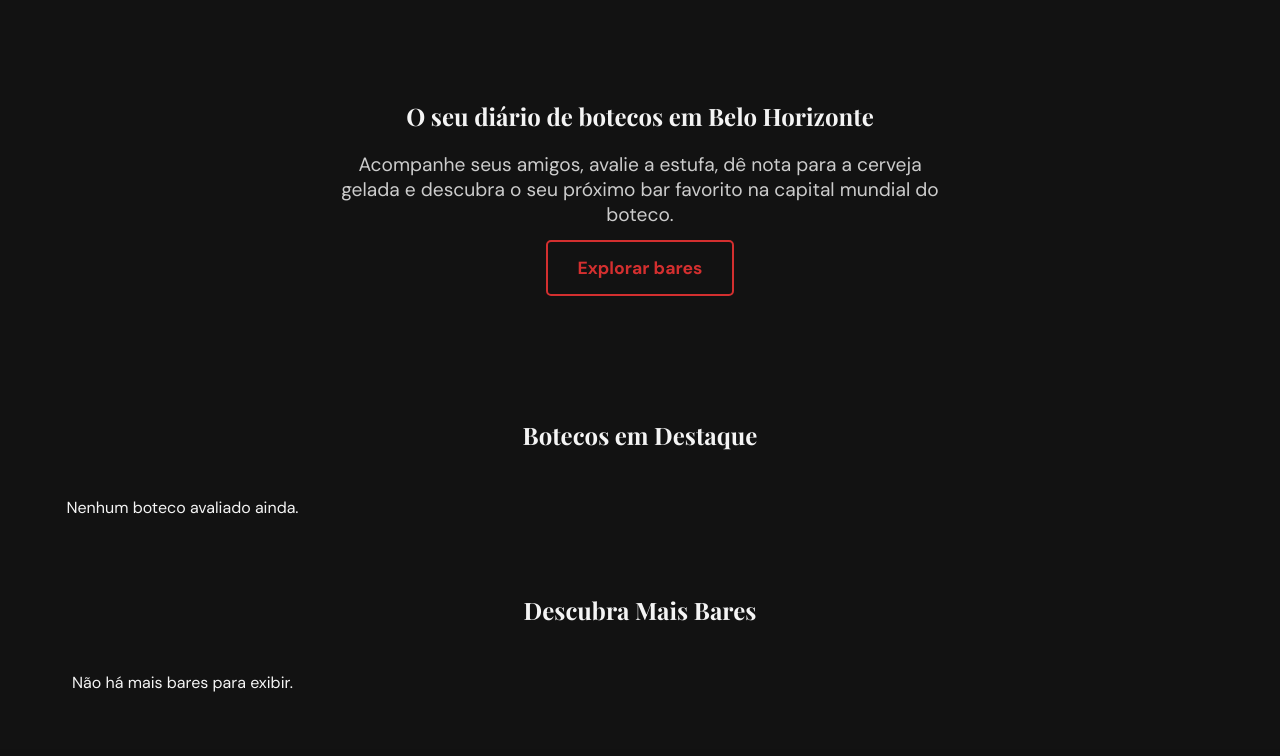
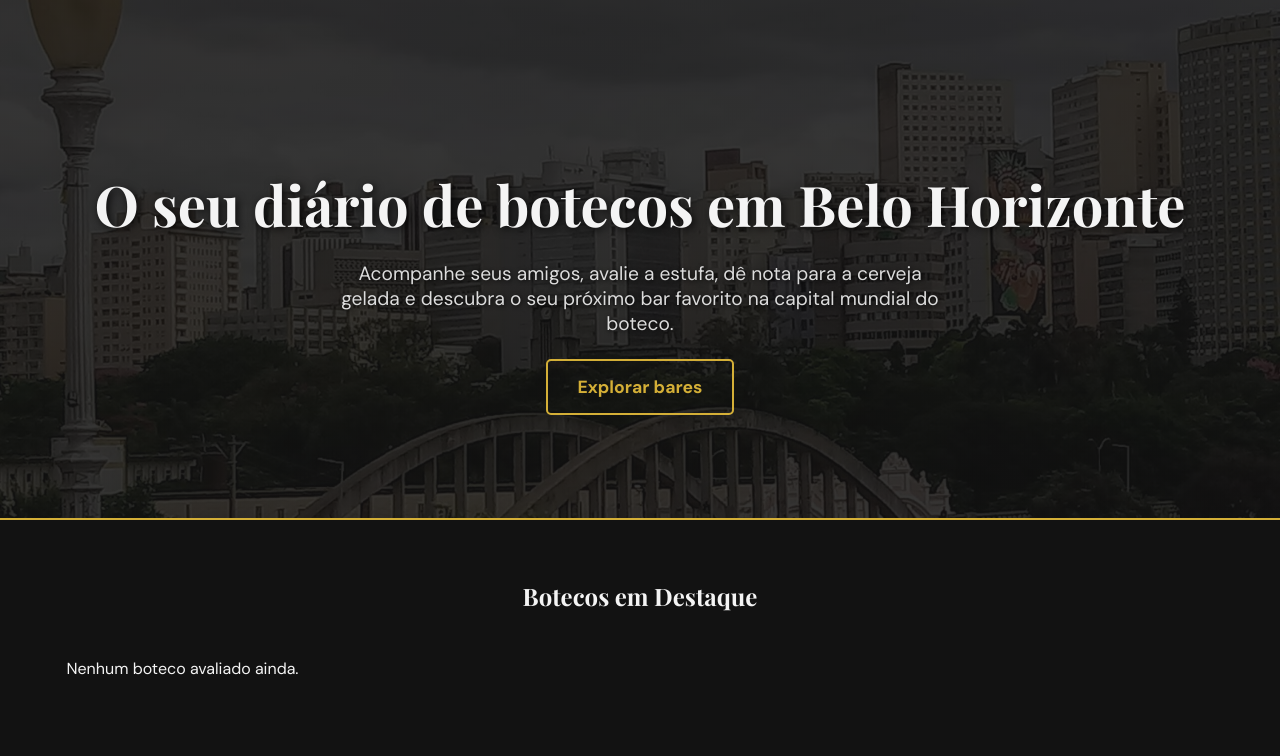
Before and after one commit to Brunolmf/TP1_EngSoftware, a Flask app: page / in a window 1280 px wide. Shown: the part 94-850 px from the top of the page. Before the commit the page ends 786 px from the top, so only its background shows below. Run offline with Flask 3, Linux system fonts and the light colour scheme; data that the repository does not hold is empty.

Commit message:
adição da foto e hero

```diff
--- a/src/templates/index.html
+++ b/src/templates/index.html
@@ -57,16 +57,34 @@
             font-size: 2.5rem;
         }
         .hero {
-            padding: 80px 20px;
+            position: relative;
+            padding: 120px 20px; /* Mais espaço para dar destaque */
+            background-image: linear-gradient(
+                rgba(18, 18, 18, 0.85),
+                rgba(18, 18, 18, 0.85)
+            ), url("{{ url_for('static', filename='hero.jpg') }}"); /* Imagem salva localmente na pasta static */
+            background-size: cover;
+            background-position: center;
+            background-attachment: fixed; /* Efeito parallax suave */
+            text-align: center;
+            border-bottom: 2px solid var(--primary-amber); /* Linha dourada discreta na base */
         }
+
+        .hero h2 {
+            font-size: 3.5rem;
+            margin-bottom: 10px;
+            text-shadow: 2px 2px 8px rgba(0,0,0,0.8); /* Dá leitura ao texto sobre a imagem */
+        }
+
         .hero p {
             font-size: 1.2rem;
             max-width: 600px;
             margin: 20px auto;
-            color: #cccccc;
+            color: #dcdcdc; /* Um tom de cinza mais claro */
+            text-shadow: 1px 1px 4px rgba(0,0,0,0.8);
         }
         .botoes {
-            margin-top: 30px;
+            margin-top: 40px;
         }
         .container-bares {
             padding: 40px 20px;
@@ -119,20 +137,22 @@
             transition: 0.3s;
         }
         .btn-primary {
-            background-color: #d32f2f;
-            color: white;
+            background-color: var(--primary-amber);
+            color: var(--bg-color);
         }
         .btn-primary:hover {
-            background-color: #b71c1c;
+            background-color: #f7d560; /* Âmbar mais claro no hover */
+            transform: scale(1.05);
         }
         .btn-secondary {
             background-color: transparent;
-            color: #d32f2f;
-            border: 2px solid #d32f2f;
+            color: var(--primary-amber);
+            border: 2px solid var(--primary-amber);
         }
         .btn-secondary:hover {
-            background-color: #d32f2f;
-            color: white;
+            background-color: var(--primary-amber);
+            color: var(--bg-color);
+            transform: scale(1.05);
         }
         .btn-header {
             text-decoration: none;
```
Also changed, not shown: scraper/boemia-bh.webp (added), src/static/hero.jpg (added).
